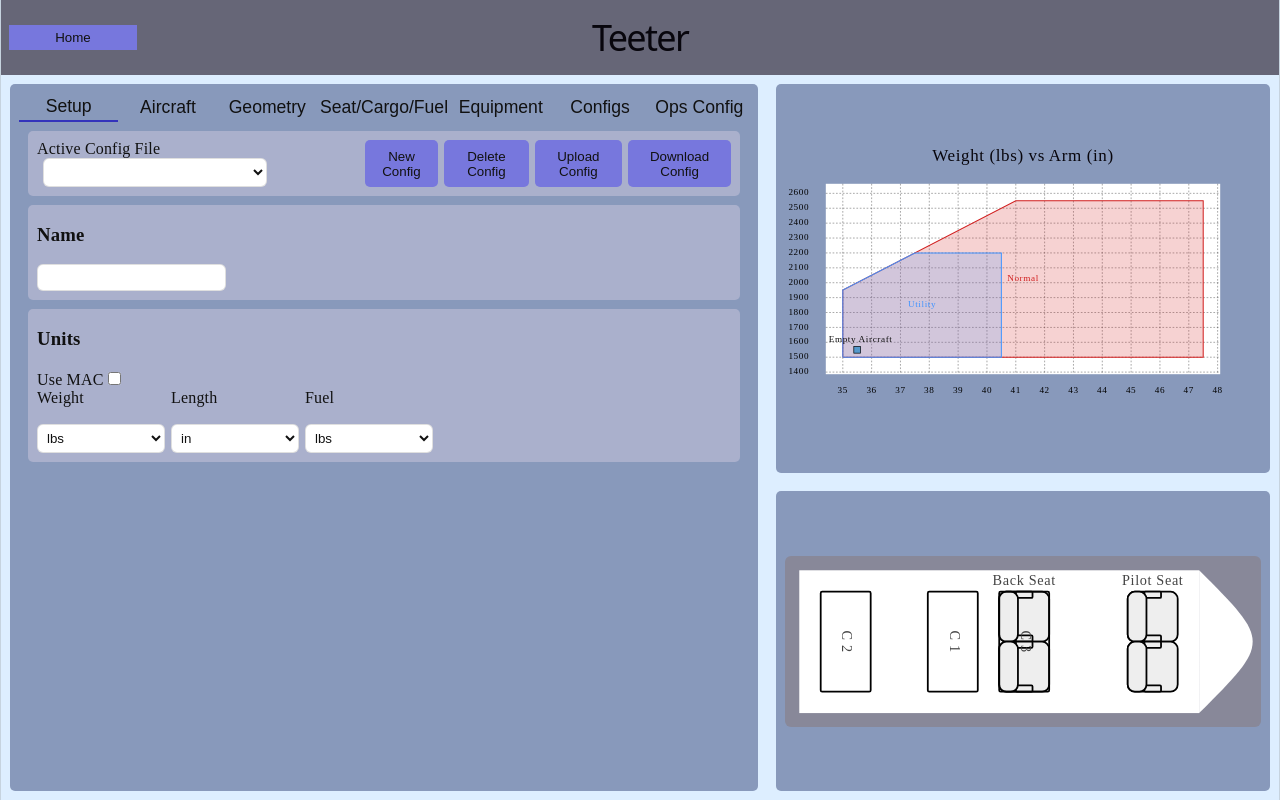
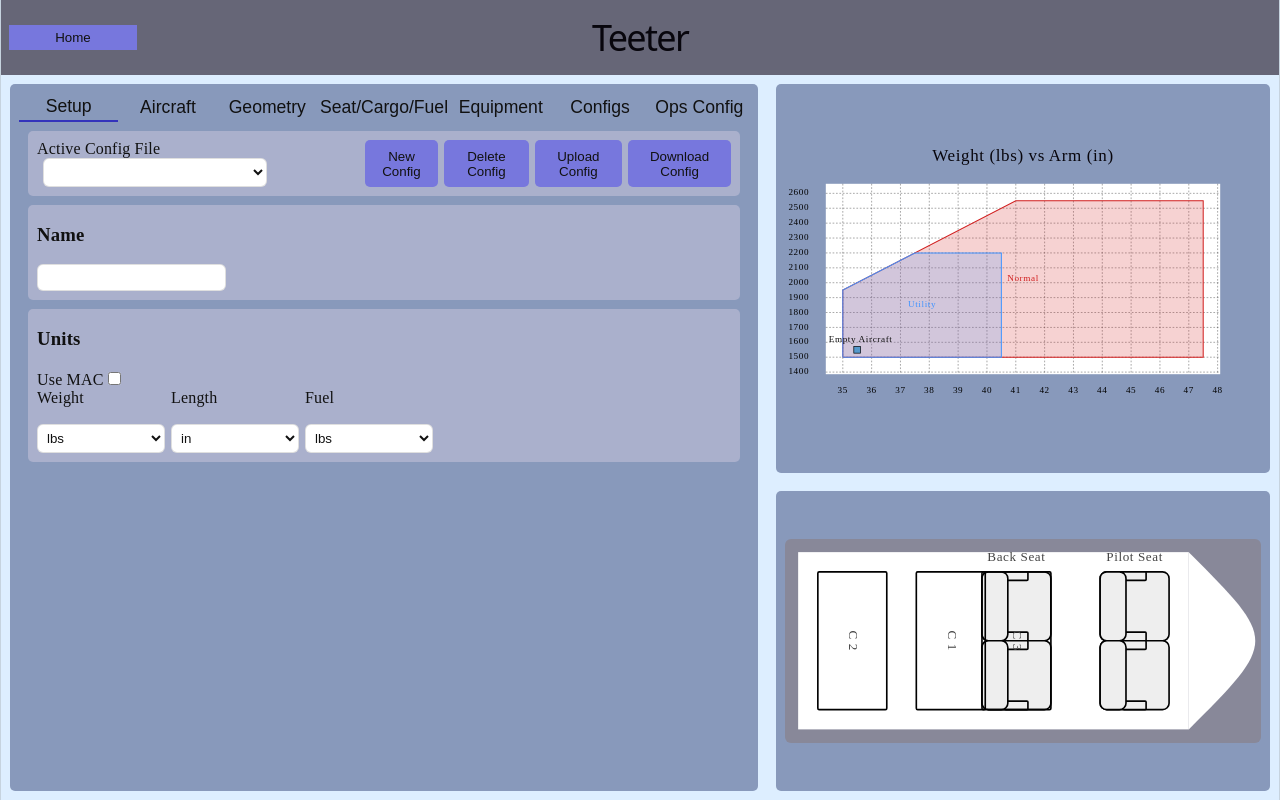
Before and after one commit to avtac/balance, a React (Vite) app: page /config in a window 1280 px wide. Built offline with nearby package versions, Linux system fonts and the light colour scheme.

Commit message:
Changed seat size on diagram

```diff
--- a/src/Diagram.tsx
+++ b/src/Diagram.tsx
@@ -4,8 +4,8 @@ import type { seatT, cargoAreaT, aircraftConfigT, operationConfigT, aircraftT }
 
 // This is the assumed length of a seat (in arm units) where the arm is expected to be
 // at the center of the seat
-const seatSize = 14;
-const cargoSize = 14;
+const seatSize = 21;
+const cargoSize = seatSize;
 const fontSize = 4;
 
 interface cargoIconProps {
```
